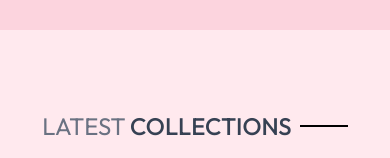
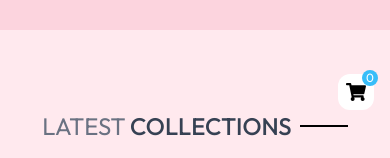
Before and after one commit to SumiyaMim/glore-landing-page-react, a React (Vite) app: page / in a window 390 px wide. Shown: the part 330-488 px from the top of the page. Built offline with nearby package versions, Linux system fonts and the light colour scheme.

Commit message:
update banner

```diff
--- a/src/components/Banner.jsx
+++ b/src/components/Banner.jsx
@@ -1,3 +1,5 @@
+import { FaShoppingCart } from "react-icons/fa";
+
 const Banner = () => {
   return (
     <div className='bg-[#fcd4de] py-8 md:py-20 md:pb-20 px-4 md:px-9 lg:px-20'>
@@ -32,6 +34,15 @@ const Banner = () => {
             />
         </div>
       </div>
+       {/* small device fixed cart icon */}
+      <div className="fixed right-4 top-1/2 transform -translate-y-1/2 md:hidden z-50 cursor-pointer bg-white rounded-xl p-2">
+        <div className="relative">
+          <FaShoppingCart className="text-xl" />
+          <span className="absolute -top-3 -right-3 text-xs bg-[#38BDF8] text-white rounded-full w-4 h-4 flex items-center justify-center">
+            0
+          </span>
+        </div>
+      </div>
     </div>
   )
 }
```
